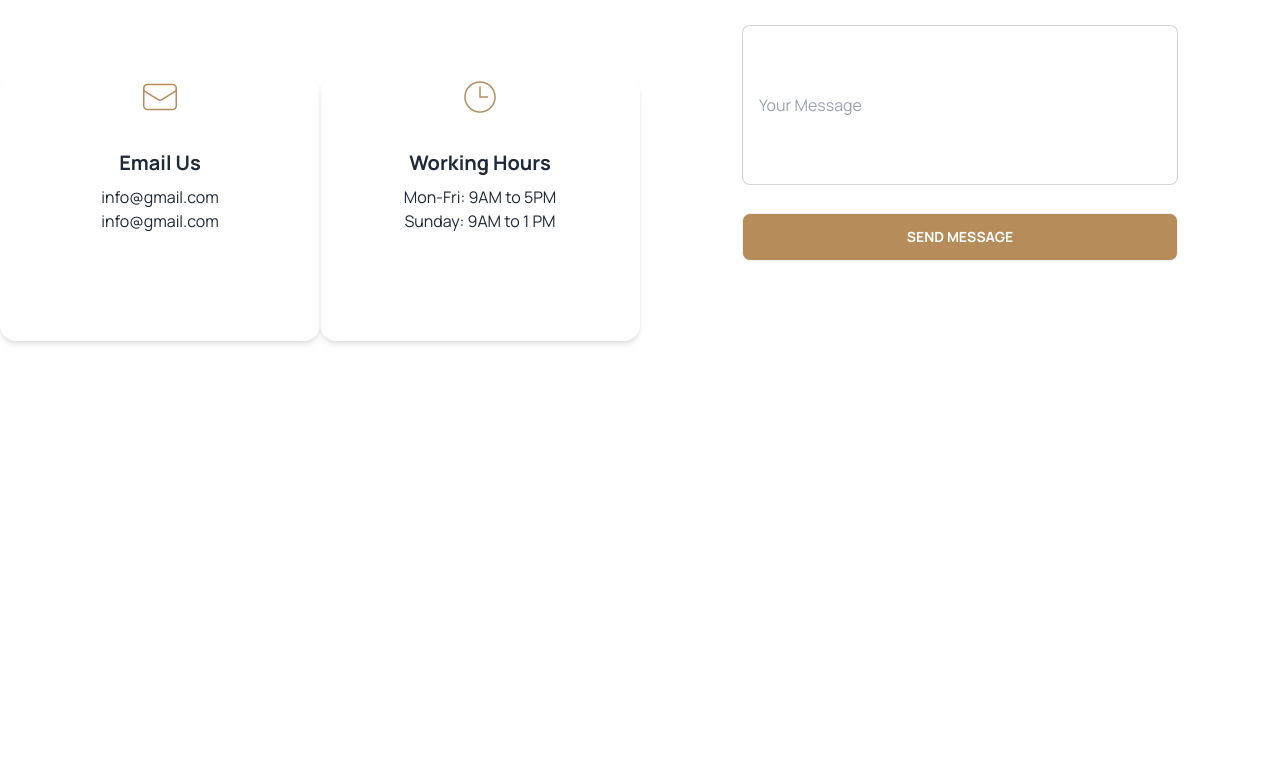
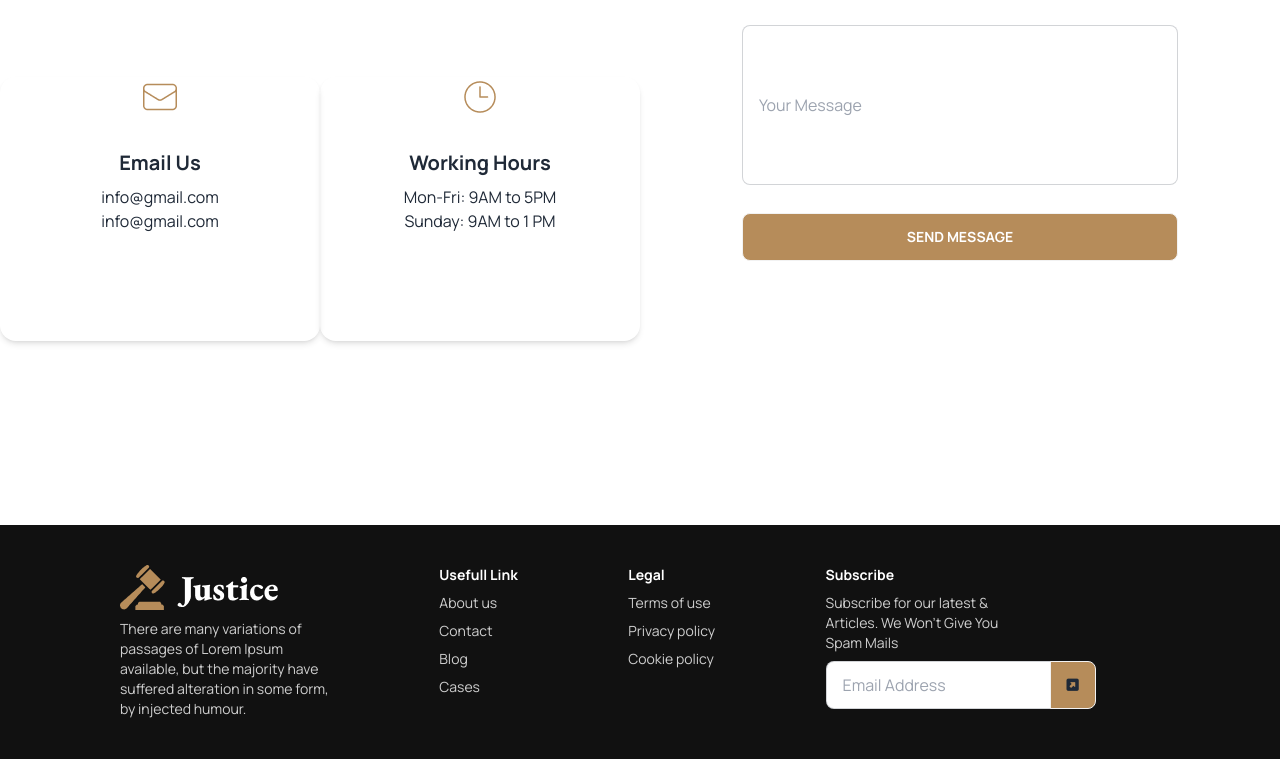
Before and after one commit to SaPa36/Legal-solution, a plain HTML site: page index.html in a window 1280 px wide. Shown: the part 4177-4936 px from the top of the page. Before the commit the page ends 4702 px from the top, so only its background shows below. Drawn offline with nearby package versions, Linux system fonts and the light colour scheme.

Commit message:
Finish the task

```diff
--- a/index.html
+++ b/index.html
@@ -46,7 +46,9 @@
       }
     </style>
   </head>
+
   <body class="font-manrope">
+
     <!-- Header section -->
     <header class="container mx-auto">
       <!-- Navigation Bar -->
@@ -112,6 +114,9 @@
         </div>
       </div>
 
+    </header>
+      <!-- Main Section -->
+      <main class="container mx-auto">
       <!-- We Provide Effective Legal Solutions Section -->
       <section class="my-24 h-130">
         <div
@@ -493,6 +498,54 @@
             </div>
           </div>
       </section>
-    </header>
+
+    </main>
+
+    <!-- Footer Section -->
+    <footer class="footer bg-[#111111] text-[#CFCFCF] p-10">
+        <nav class="lg:pl-20">
+          <img src="/images/logo.png" alt="">
+          <p>
+            There are many variations of <br>
+             passages of Lorem Ipsum <br>
+             available, but the majority have <br>
+             suffered alteration in some form, <br>
+            by injected humour.
+          </p>
+        </nav>
+        <nav>
+          <h6 class="font-bold text-white">Usefull Link</h6>
+            <a class="link link-hover">About us</a>
+          <a class="link link-hover">Contact</a>
+          <a class="link link-hover">Blog</a>
+          <a class="link link-hover">Cases</a>
+
+        </nav>
+        <nav>
+          <h6 class="font-bold text-white">Legal</h6>
+          <a class="link link-hover">Terms of use</a>
+          <a class="link link-hover">Privacy policy</a>
+          <a class="link link-hover">Cookie policy</a>
+        </nav>
+        <form>
+          <h6 class=" font-bold text-white">Subscribe</h6>
+          <p>Subscribe for our latest & <br>
+            Articles. We Won’t Give You <br>
+             Spam Mails</p>
+          <fieldset class="form-control w-80">
+
+            <div class="join">
+              <input
+                type="text"
+                placeholder="Email Address"
+                class="input input-bordered join-item" />
+              <button class="btn bg-btn-primary-color join-item"><i class="fa-solid fa-square-up-right"></i></button>
+            </div>
+          </fieldset>
+        </form>
+      </footer>
+
+    <!-- Footer Section -->
+
   </body>
 </html>
```
